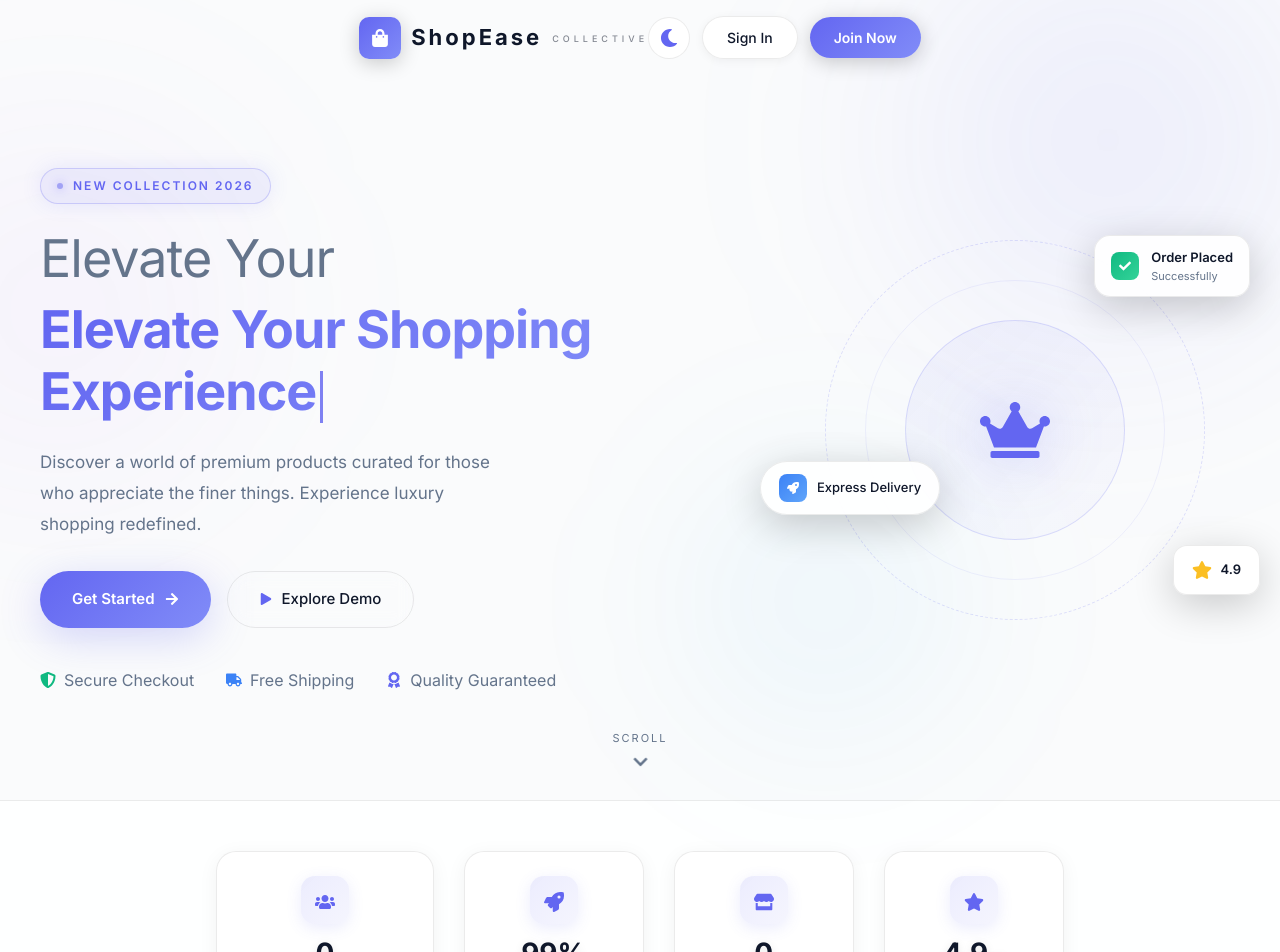
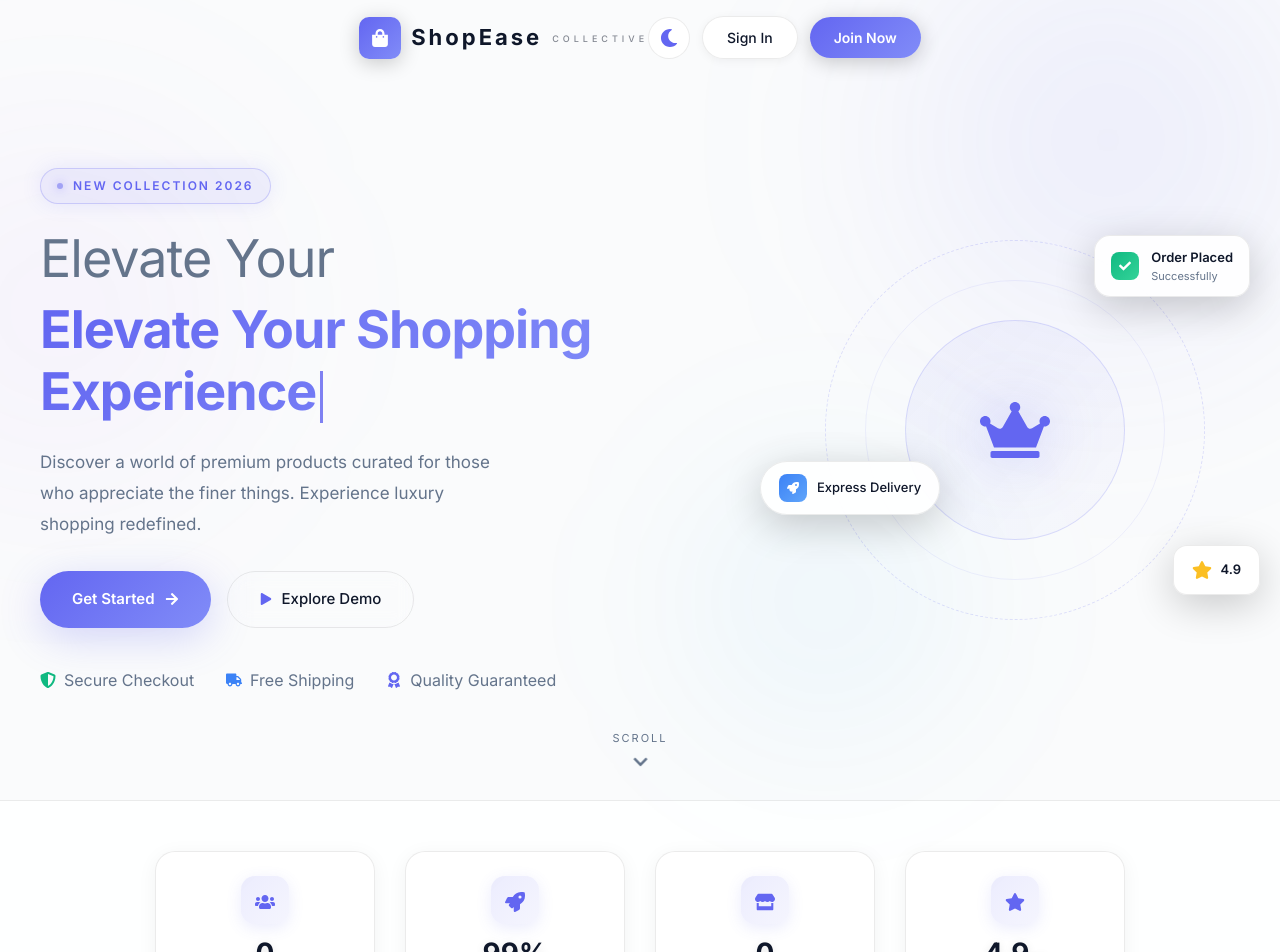
Before and after one commit to patel-Asan/shopease, a React (Vite) app in the folder Front/: page / in a window 1280 px wide. Shown: the top 952 px of the page. Built offline with nearby package versions, Linux system fonts and the light colour scheme; no server answers.

Commit message:
Fix typedText blank on mode change and make stat cards equal size

```diff
--- a/Front/src/pages/LandingPage.jsx
+++ b/Front/src/pages/LandingPage.jsx
@@ -79,7 +79,7 @@ export default function LandingPage() {
       }
     }, 80);
     return () => clearInterval(timer);
-  }, []);
+  }, [isDarkMode]);
 
   useEffect(() => {
     const interval = setInterval(() => {
@@ -220,10 +220,10 @@ export default function LandingPage() {
     scrollIndicator: { position: "absolute", bottom: "30px", left: "50%", transform: "translateX(-50%)", display: "flex", flexDirection: "column", alignItems: "center", gap: "8px", color: textSecondary },
     scrollIcon: { animation: "scrollBounce 2s infinite" },
     statsSection: { padding: "50px 40px", display: "flex", justifyContent: "center", gap: "30px", flexWrap: "wrap", backgroundColor: cardBg, borderTop: "1px solid", borderBottom: "1px solid", borderColor: borderColor, maxWidth: "1400px", margin: "0 auto" },
-    statCard: { display: "flex", flexDirection: "column", alignItems: "center", gap: "8px", padding: "24px 40px", border: "1px solid", borderColor: borderColor, borderRadius: "20px", minWidth: "180px", transition: "all 0.3s ease", backdropFilter: "blur(10px)", boxShadow: "0 4px 20px rgba(0,0,0,0.05)" },
-    statIconWrapper: { width: "48px", height: "48px", borderRadius: "14px", display: "flex", alignItems: "center", justifyContent: "center", background: `linear-gradient(135deg, ${accentColor}20 0%, ${accentColor}10 100%)`, boxShadow: `0 4px 15px ${accentColor}20` },
+    statCard: { display: "flex", flexDirection: "column", alignItems: "center", justifyContent: "center", gap: "8px", padding: "24px 30px", border: "1px solid", borderColor: borderColor, borderRadius: "20px", minWidth: "180px", flex: "1 1 180px", maxWidth: "220px", transition: "all 0.3s ease", backdropFilter: "blur(10px)", boxShadow: "0 4px 20px rgba(0,0,0,0.05)", textAlign: "center" },
+    statIconWrapper: { width: "48px", height: "48px", borderRadius: "14px", display: "flex", alignItems: "center", justifyContent: "center", background: `linear-gradient(135deg, ${accentColor}20 0%, ${accentColor}10 100%)`, boxShadow: `0 4px 15px ${accentColor}20`, flexShrink: 0 },
     statIcon: { fontSize: "20px", color: accentColor },
-    statValue: { fontSize: "28px", fontWeight: "700", color: textColor, textShadow: "0 2px 10px rgba(0,0,0,0.1)" },
+    statValue: { fontSize: "28px", fontWeight: "700", color: textColor, textShadow: "0 2px 10px rgba(0,0,0,0.1)", whiteSpace: "nowrap" },
     statLabel: { fontSize: "12px", fontWeight: "500", letterSpacing: "1px", textTransform: "uppercase", color: textSecondary },
     showcaseTeaser: { padding: "80px 40px", backgroundColor: cardBg, maxWidth: "1400px", margin: "0 auto" },
     showcaseHeader: { textAlign: "center", marginBottom: "50px" },
@@ -766,7 +766,7 @@ src="https://www.google.com/maps/embed?pb=!1m18!1m12!1m3!1d59545.2337809546!2d72
         .theme-toggle { transition: all 0.3s ease; }
         .theme-toggle:hover { transform: rotate(15deg) scale(1.1); box-shadow: 0 0 20px rgba(201, 169, 98, 0.4) !important; }
 
-        .stat-card { transition: all 0.4s cubic-bezier(0.4, 0, 0.2, 1); opacity: 0; animation: fadeInUp 0.6s ease-out forwards; cursor: pointer; position: relative; overflow: hidden; }
+        .stat-card { transition: all 0.4s cubic-bezier(0.4, 0, 0.2, 1); opacity: 0; animation: fadeInUp 0.6s ease-out forwards; cursor: pointer; position: relative; overflow: hidden; display: flex; flex-direction: column; align-items: center; justify-content: center; min-height: 140px; }
         .stat-card::before { content: ''; position: absolute; top: 0; left: -100%; width: 100%; height: 100%; background: linear-gradient(90deg, transparent, rgba(201, 169, 98, 0.15), transparent); transition: left 0.6s ease; }
         .stat-card:hover::before { left: 100%; }
         .stat-card:hover { transform: translateY(-8px) scale(1.02) !important; box-shadow: 0 25px 60px rgba(0,0,0,0.25), 0 0 30px rgba(201, 169, 98, 0.3) !important; border-color: #c9a962 !important; }
```
